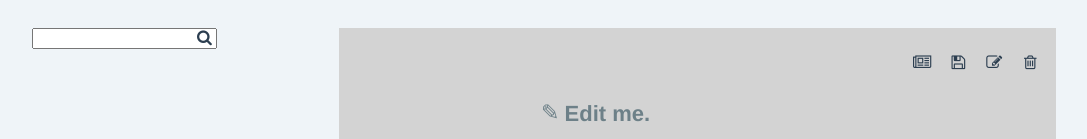
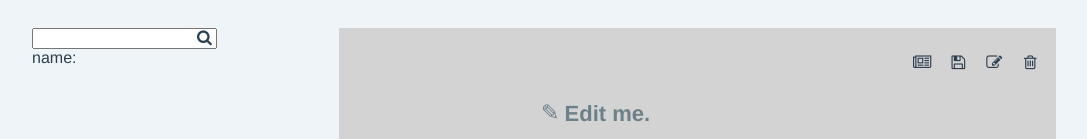
Before and after one commit to NickCong/Vue01, a Vue app: page /blog/1 in a window 1280 px wide. Shown: the part 194-333 px from the top of the page, without its empty margins (96-1183 px from the left). Built offline with nearby package versions, Linux system fonts and the light colour scheme.

Commit message:
利用props 向子组件传值

```diff
--- /dev/null
+++ b/src/components/userinfo.vue
@@ -0,0 +1,8 @@
+<template>
+   <div id="user-info">
+       <label>name:{{username}}</label>
+   </div>
+</template>
+export default{
+  props: {'username': string}
+}
--- a/src/main.js
+++ b/src/main.js
@@ -7,13 +7,13 @@ Vue.config.productionTip = false
 import func from "./common/func";
 import api from "../build/server/api";
 import axios from "axios";
-import vuex from 'vuex';
+import Vuex from 'vuex';
 import store from './vuex/store'
 
 Vue.prototype.api = api;
 Vue.prototype.func = func;
 
-Vue.use(vuex);
+Vue.use(Vuex);
 /* eslint-disable no-new */
 new Vue({
   el: '#app',
--- a/src/pages/Blog.vue
+++ b/src/pages/Blog.vue
@@ -4,6 +4,7 @@
                 <div >
                     <input v-model="search_content" ></input><i class="fa fa-search fa-x"></i>
                 </div>
+                <userinfo v-bind:username="this.$store.state.bloger.name"></userinfo>
              </div>
              <div id='right-content'>
                 <div id="main" v-cloak v-on:click="disableEdit">
@@ -19,6 +20,7 @@
          </div>
 </template>
 <script>
+import userinfo from "../components/userinfo"
 export default{
  name:'blog',
  data:function (){
@@ -28,10 +30,14 @@ export default{
         edittooltip:'Edit Blog',
         deletetooltip:'Clear Blog',
         isActive: false,
-        text_content: 'Edit me.'
+        text_content: 'Edit me.',
+        search_content:''
     }
-    },
-    methods: {
+  },
+  components: {
+    userinfo
+  },
+  methods: {
         disableEdit: function(){
             this.isActive = false;
         },
@@ -43,6 +49,7 @@ export default{
               this.text_content ='';
         }
     }
+
 }
 </script>
 
--- a/src/pages/Login.vue
+++ b/src/pages/Login.vue
@@ -1,11 +1,11 @@
 <template>
   <div id="login" v-cloak v-on:click="hideErrorMessage">
   <div>
-  <lable> <i class="fa fa-user-circle fa-2x"></i></lable>
+  <label> <i class="fa fa-user-circle fa-2x"></i></label>
   <input placeholder='Enter an account' v-model="userAccount"></input>
   </div>
   <div>
- <lable> <i class="fa fa-key fa-2x"></i></lable>
+ <label> <i class="fa fa-key fa-2x"></i></label>
   <input placeholder='Enter the password' v-model="passWord"> </input>
   </div>
   <span v-if='show'>{{errorMessage}}</span>
```
